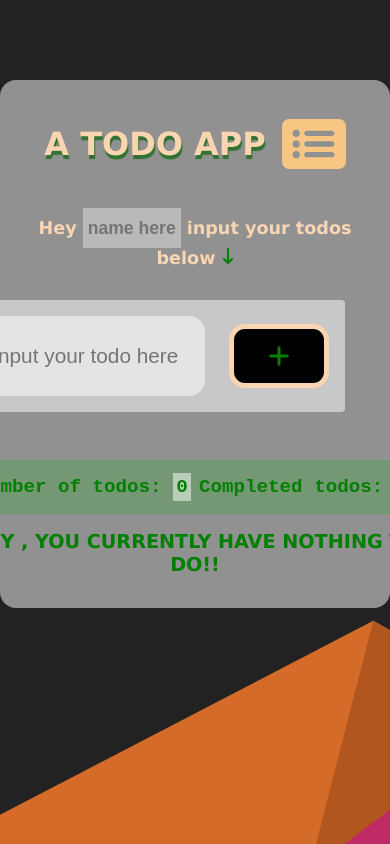
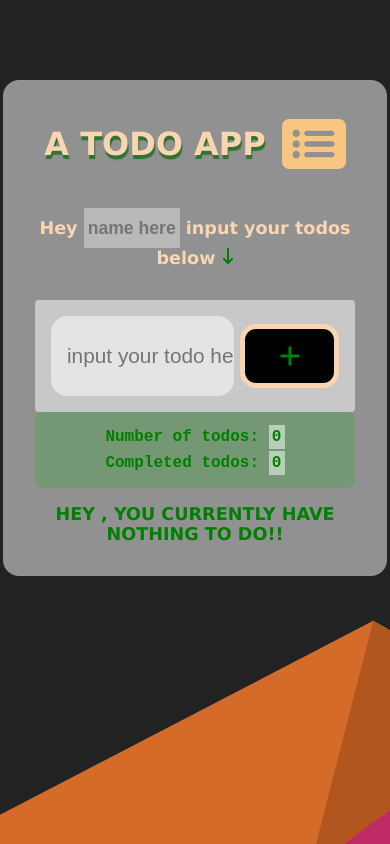
Before and after one commit to Oreolion/AppwithVue, a Vue app: page / in a window 390 px wide. Built offline with nearby package versions, Linux system fonts and the light colour scheme.

Commit message:
add: media queries

```diff
--- a/src/components/Todo.vue
+++ b/src/components/Todo.vue
@@ -72,8 +72,12 @@
           </svg>
         </h1>
         <div class="detail__box">
-            <p>Number of todos: <span>{{todos.length  }}</span> </p>
-            <p>Completed todos: <span>{{ getCompleted() }}</span> </p>
+          <p>
+            Number of todos: <span>{{ todos.length }}</span>
+          </p>
+          <p>
+            Completed todos: <span>{{ getCompleted() }}</span>
+          </p>
         </div>
 
         <p v-if="todos.length == 0">
@@ -161,11 +165,10 @@ export default {
       this.updateUserName();
       this.todo.todoItem = "";
     },
-    getCompleted () {
+    getCompleted() {
       const result = this.todos.filter((item) => item.done == true).length;
 
       return result;
-
     },
 
     updateUserName() {
@@ -249,15 +252,12 @@ p input[placeholder] {
   max-width: 32rem;
   text-align: center;
   margin-bottom: 2rem;
-
 }
 
 .todo__section p {
   color: green;
   text-align: center;
-  max-width: 32rem;
-
-
+  max-width: 30rem;
 }
 
 .todo__section h1 {
@@ -274,7 +274,6 @@ p input[placeholder] {
   max-width: 32rem;
   overflow: hidden;
 }
-
 
 .done .textbox {
   text-decoration: line-through;
@@ -314,7 +313,7 @@ p input[placeholder] {
 
 .todo__input {
   height: 5rem;
-  width:75%;
+  width: 75%;
   border: none;
   background: #eee;
   background-color: rgba(255, 255, 255, 0.5);
@@ -358,22 +357,17 @@ p input[placeholder] {
 }
 
 .todo__section .detail__box {
-
-    border-radius: .5rem;
+  border-radius: 0.5rem;
   max-width: 32rem;
   margin-bottom: 1rem;
   background-color: rgba(0, 180, 0, 0.2);
   display: flex;
   flex-direction: row;
-    gap: .5rem;
+  gap: 0.5rem;
   align-items: flex-start;
   padding: 1rem;
   font-family: monospace;
   justify-content: space-between;
-
-
-
-
 }
 
 .todo__section .detail__box p {
@@ -383,8 +377,7 @@ p input[placeholder] {
 .todo__section .detail__box p span {
   font-weight: bold;
   background-color: rgba(255, 255, 255, 0.5);
-    padding: .2rem;
-
+  padding: 0.2rem;
 }
 .todo__section .todo__item {
   display: flex;
@@ -403,7 +396,7 @@ p input[placeholder] {
 
 .todo__btns {
   display: flex;
-  gap: .6rem;
+  gap: 0.6rem;
 }
 
 .todo__section .todo__item button {
@@ -490,15 +483,30 @@ p input[placeholder] {
   .todo__btns {
     display: flex;
   }
+
+  .todo__section .detail__box {
+    padding: 1rem 0.5rem;
+    max-width: 27rem;
+  }
+
+  .todo__section .detail__box p {
+    font-size: 1rem;
+  }
+
+  .todo__section p {
+    max-width: 27rem;
+  }
 }
 
 @media (max-width: 450px) {
   .container {
-    max-width: 26rem;
+    max-width: 24rem;
   }
 
   #todo__container form {
-    max-width: 24rem;
+    max-width: 21rem;
+    margin: 0 auto;
+    gap: .4rem;
   }
   .textbox {
     width: 9rem;
@@ -509,7 +517,7 @@ p input[placeholder] {
   }
 
   .todo__section .todo__item {
-    max-width: 24rem;
+    max-width: 21rem;
     gap: 1rem;
   }
 
@@ -517,5 +525,17 @@ p input[placeholder] {
     display: flex;
     flex-direction: column;
   }
+
+  .todo__section .detail__box {
+    padding: 1rem 0.5rem;
+    max-width: 20rem;
+    flex-direction: column;
+    align-items: center;
+  }
+
+  .todo__section p {
+    max-width: 21rem;
+    font-size: 1.1rem;
+  }
 }
 </style>
```
Lines whose indentation alone changed are shown as unchanged.
